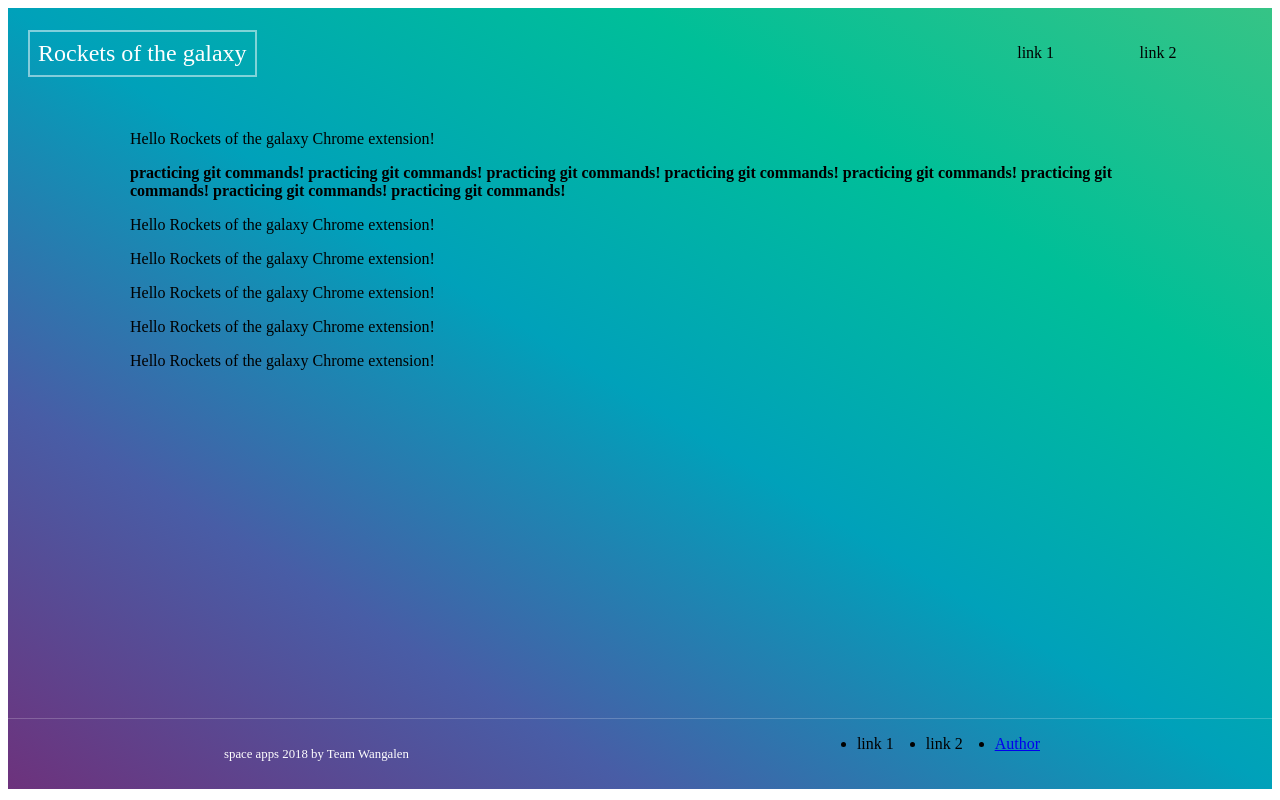
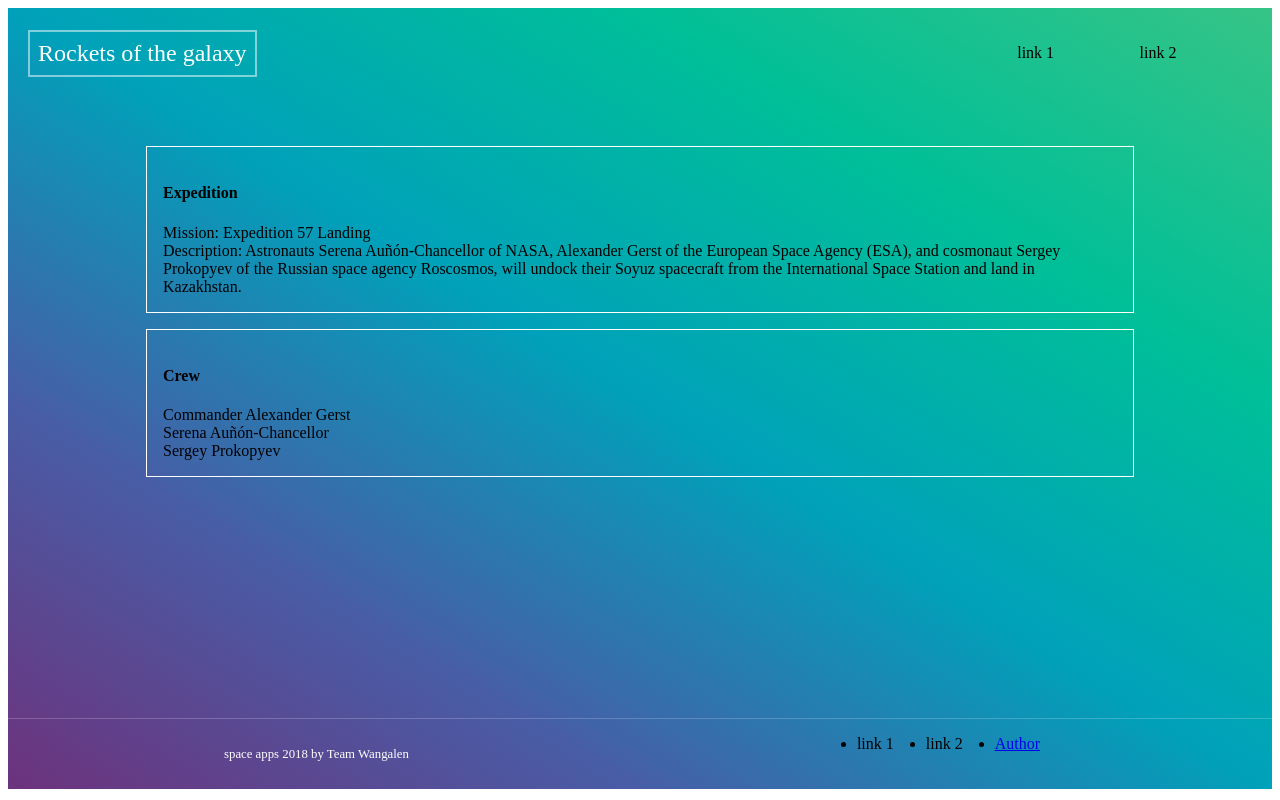
Before and after one commit to meligatt/rockets-galaxy-2, a React app: page / in a window 1280 px wide. Built offline with nearby package versions, Linux system fonts and the light colour scheme.

Commit message:
Add component Widgets

```diff
--- /dev/null
+++ b/components/WidgetCrew/index.jsx
@@ -0,0 +1,23 @@
+import React from 'react';
+import styled from 'styled-components';
+
+const WidgetCrewStyled = styled.div`
+  border: 1px solid white;
+  padding: 1rem;
+  margin: 1rem;
+  color: black;
+`
+const WidgetCrew = ({
+  crew
+}) => {
+  return (
+    <WidgetCrewStyled>
+      <h4>Crew</h4>
+      {
+        crew.map(item => <div key={item.name}>{item.name}</div>)
+      }
+    </WidgetCrewStyled>
+  );
+};
+
+export default WidgetCrew;
--- /dev/null
+++ b/components/WidgetExpedition/index.jsx
@@ -0,0 +1,23 @@
+import React from 'react';
+import styled from 'styled-components';
+
+const WidgetExpeditionStyled = styled.div`
+  border: 1px solid white;
+  padding: 1rem;
+  margin: 1rem;
+  color: black;
+`
+const WidgetExpedition = ({
+  mission,
+  description
+}) => {
+  return (
+    <WidgetExpeditionStyled>
+      <h4>Expedition</h4>
+      <div>Mission: {mission}</div>
+      <div>Description: {description}</div>
+    </WidgetExpeditionStyled>
+  );
+};
+
+export default WidgetExpedition;
--- a/containers/App.js
+++ b/containers/App.js
@@ -3,6 +3,8 @@ import React, { Component } from 'react';
 import Nav from './../components/Nav/index.jsx';
 import Main from './../components/Main/index.jsx';
 import Footer from './../components/Footer/index.jsx';
+import WidgetExpedition from './../components/WidgetExpedition/index.jsx';
+import WidgetCrew from './../components/WidgetCrew/index.jsx';
 import myData from 'data/data.js';
 
 class App extends Component {
@@ -10,51 +12,32 @@ class App extends Component {
     super();
     this.state = {
       data: [],
+      isLoading: true
     };
   }
   componentDidMount() {
-    console.log("componentDidMount!");
-    console.log("peace among worlds!");
-    console.log("another log in componentDidMount!");
-    console.log('myData: ', myData);
+    this.setState({
+      data: myData[3],
+      isLoading: false
+    });
   }
 
   render() {
+    const { mission, description, crew } = this.state.data;
+    const { isLoading } = this.state;
+    console.log(this.state.data);
+
     return (
       <div className="app-view">
         <div className="app-view__container">
           <Nav />
           <Main>
-            <div>
-              Hello Rockets of the galaxy Chrome extension!
-              <p>
-                <strong>
-                  practicing git commands!
-                  practicing git commands!
-                  practicing git commands!
-                  practicing git commands!
-                  practicing git commands!
-                  practicing git commands!
-                  practicing git commands!
-                  practicing git commands!
-                </strong>
-              </p>
-              <p>
-                Hello Rockets of the galaxy Chrome extension!
-              </p>
-              <p>
-                Hello Rockets of the galaxy Chrome extension!
-              </p>
-              <p>
-                Hello Rockets of the galaxy Chrome extension!
-              </p>
-              <p>
-                Hello Rockets of the galaxy Chrome extension!
-              </p>
-              <p>
-                Hello Rockets of the galaxy Chrome extension!
-              </p>
-            </div>
+            <WidgetExpedition
+              mission={mission}
+              description={description} />
+            {
+              !isLoading && <WidgetCrew crew={crew} />
+            }
           </Main>
         </div>
         <Footer />
```
